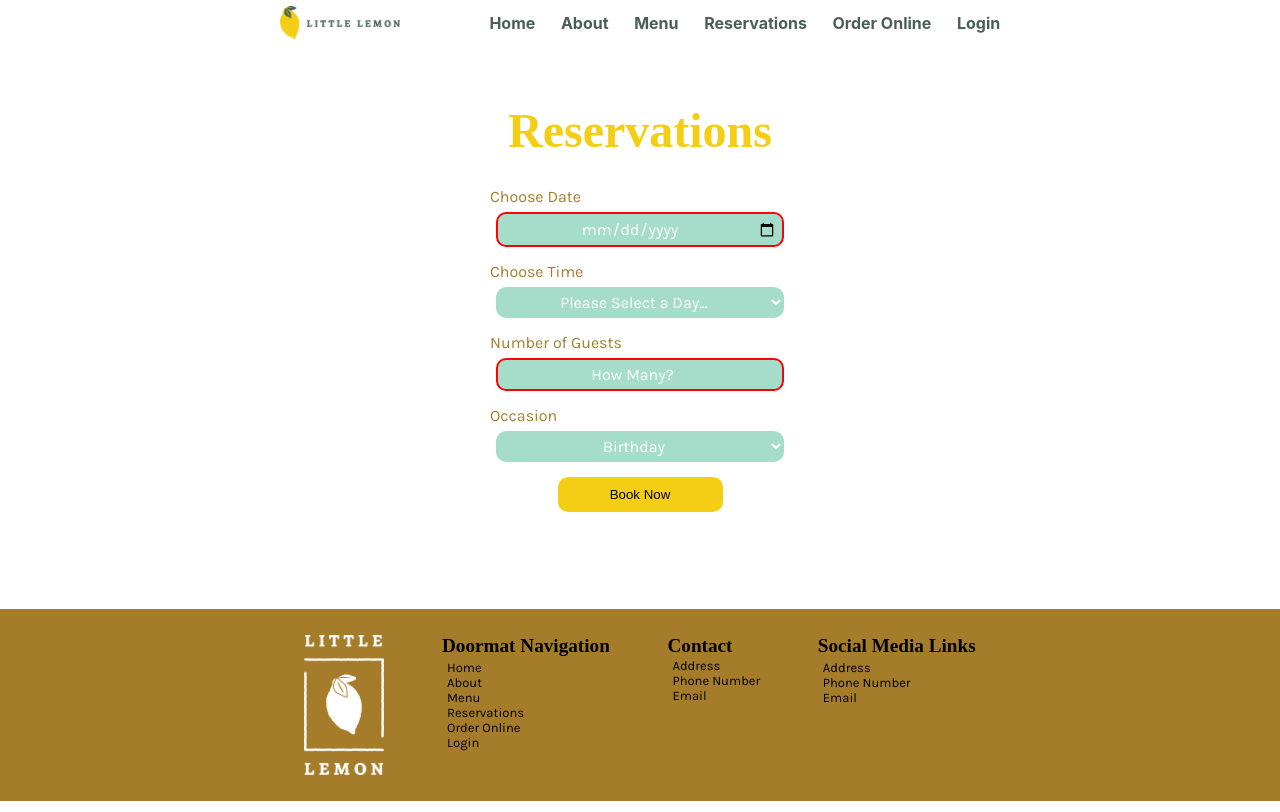
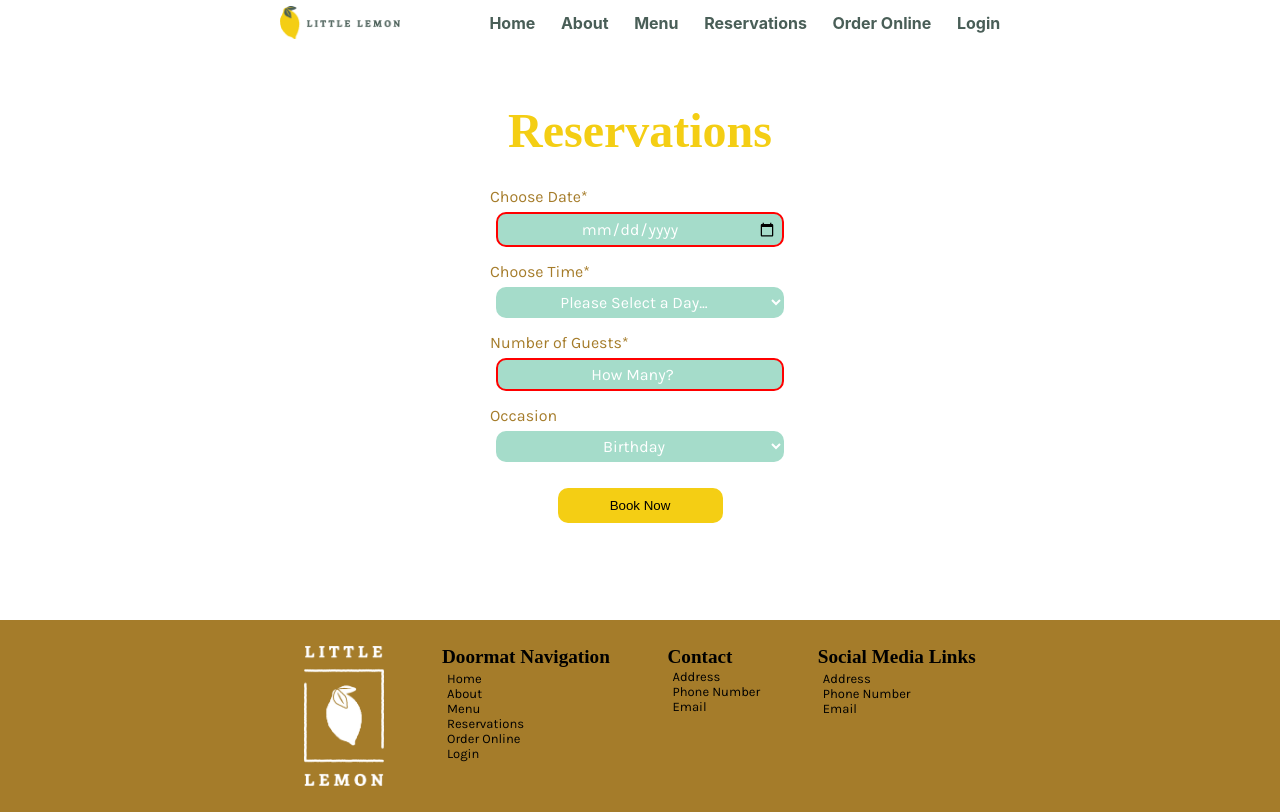
Before and after one commit to IanZGray/meat-capstone, a React (Create React App) app: page /Reservations in a window 1280 px wide. Built offline with nearby package versions, Linux system fonts and the light colour scheme; a web font is replaced by a local one.

Commit message:
pre build

```diff
--- a/src/components/BookingForm.jsx
+++ b/src/components/BookingForm.jsx
@@ -4,9 +4,14 @@ import { React, useEffect, useState } from 'react'
 function BookingForm({ selections, selectionFunc, times, timesDispatch }) {
     let timesMap = times || []
 
+    // const [dateError, setDateError] = useState('')
+    // const [timeError, setTimeError] = useState('')
+    // const [guestsError, setGuestsError] = useState('')
+    // const [occasionError, setOccasionError] = useState('')
+
     const handleSubmit = (e) => {
         e.preventDefault();
-        alert(`Thank you for booking your meal on ${selections.date} at ${selections.time} o'Clock for ${selections.gests} guests. We hope you enjoy your ${selections.occassion}`)
+        alert(`Thank you for booking your meal on ${selections.date} at ${selections.time} o'Clock for ${selections.gests} guests. We hope you enjoy your ${selections.occasion}`)
     }
 
     const handleChange = (e) => {
@@ -15,38 +20,44 @@ function BookingForm({ selections, selectionFunc, times, timesDispatch }) {
     }
 
   return (
-    <form >
+    <form onSubmit={handleSubmit}>
         <h1
-            style={{'margin-bottom': '20px'}}
+            style={{
+                'margin-bottom': '20px'
+            }}
         >Reservations</h1>
-        <label htmlFor="res-date">Choose Date</label>
+
+        <label htmlFor="res-date">Choose Date*</label>
         <input type="date" id="res-date" data-testid='calendar' required onChange={handleChange}/>
-        <label htmlFor="res-time">Choose Time</label>
+        {/* <p>{dateError}</p> */}
+
+        <label htmlFor="res-time">Choose Time*</label>
         <select id="res-time" data-testid='time-pulldown' required onChange={(e)=> selectionFunc({...selections, time : e.target.value})} >
             {timesMap.map((time) => {
                 return <option key={time} data-testid='times' >{time}</option>
             })}
         </select>
+        {/* <p>{timeError}</p> */}
 
-        <label htmlFor="guests">Number of Guests</label>
+        <label htmlFor="guests">Number of Guests*</label>
         <input type="number" placeholder="How Many?" min="1" max="10" id="guests" required onChange={(e)=> selectionFunc({...selections, guests : e.target.value})}/>
+        {/* <p>{guestsError}</p> */}
+
         <label htmlFor="occasion">Occasion</label>
-        <select id="occasion" min='1' onChange={(e)=> selectionFunc({...selections, occassion : e.target.value})}>
+        <select id="occasion" min='1' onChange={(e)=> selectionFunc({...selections, occasion : e.target.value})}>
             <option>Birthday</option>
             <option>Anniversary</option>
         </select>
+        {/* <p>{occasionError}</p> */}
+
         <button
             type="submit"
             style={{
                 'alignSelf': 'center',
                 'width': '55%',
+                'marginTop': '20px',
             }}
-            onClick={(e) => {handleSubmit(e)}}
         >Book Now</button>
-        {/* <h2 style={{'color':'black'}}>{selections.date || 'hi'}</h2>
-        <h2 style={{'color':'black'}}>{selections.time || 'hi'}</h2>
-        <h2 style={{'color':'black'}}>{selections.guests || 'hi'}</h2>
-        <h2 style={{'color':'black'}}>{selections.occassion || 'hi'}</h2> */}
     </form>
   )
 }
```
Also changed, not shown: 1 other file (tests, documents, lock files or other folders).
